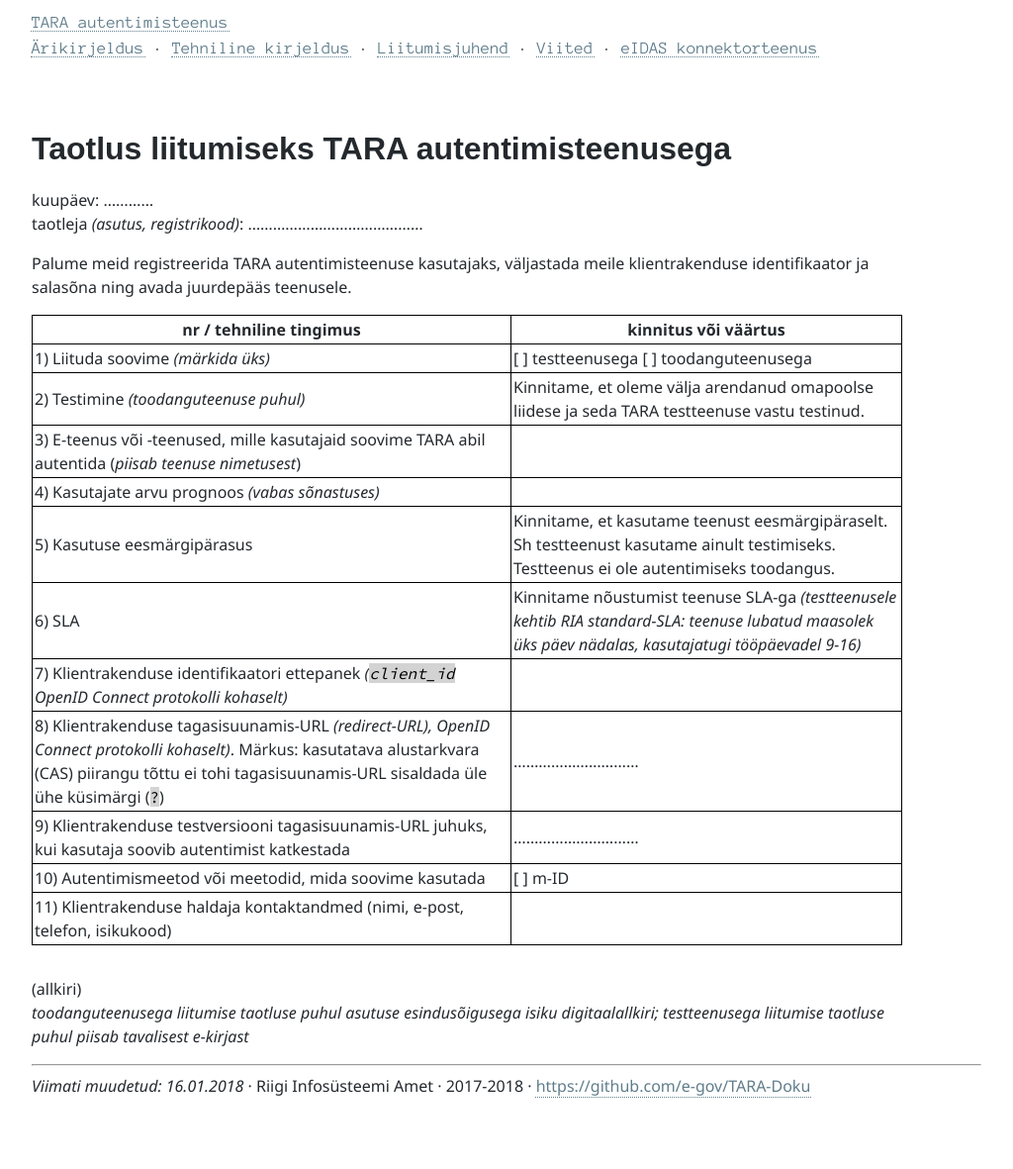
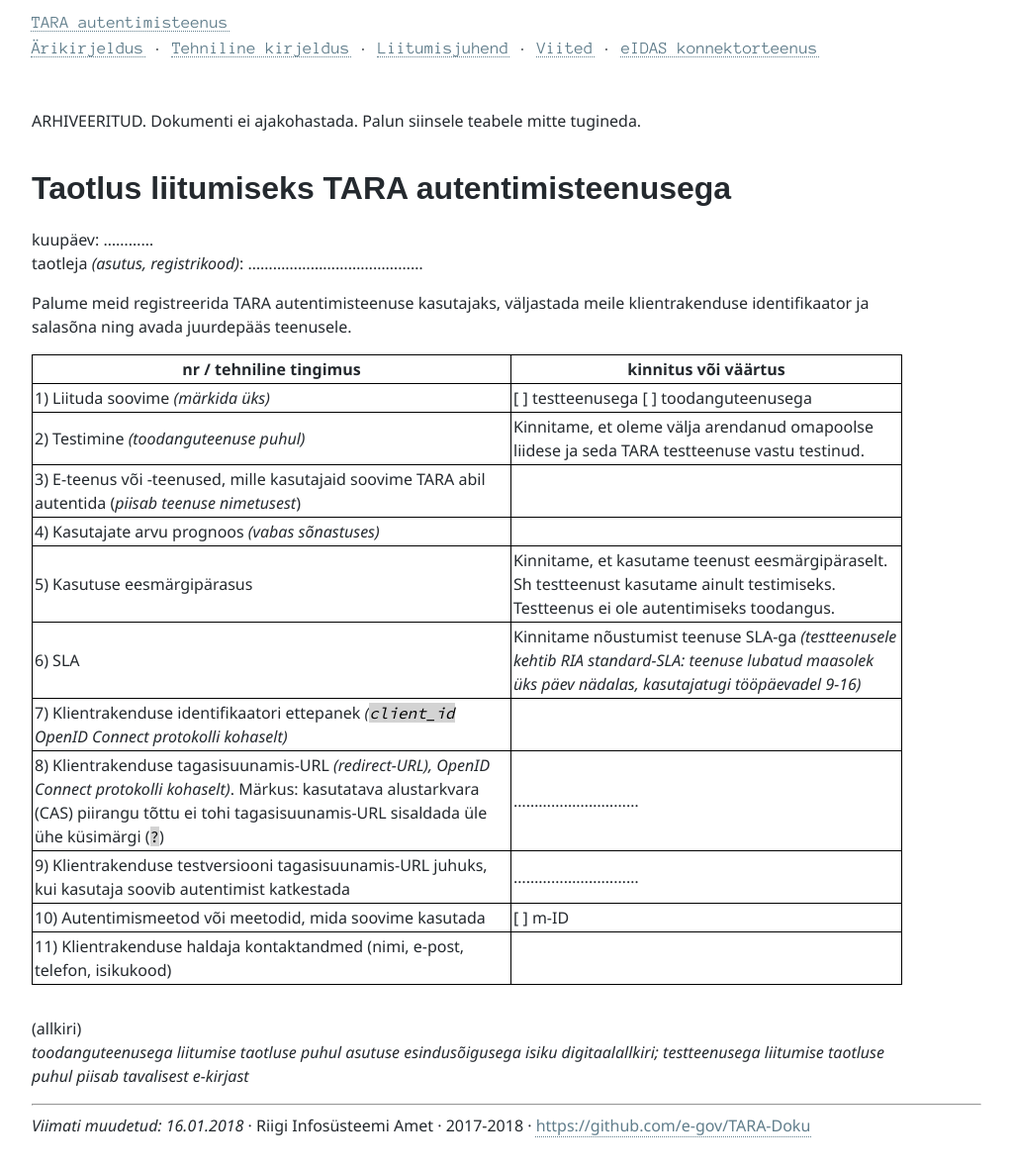
Before and after one commit to e-gov/TARA-Doku, a Jekyll site: the page built from TaotluseVorm.md, in a window 1280 px wide. Shown: the whole page at 99% size, without its empty margins (0-1024 px from the left). Built offline with Jekyll 4.4.1, drawn with Linux system fonts in a browser that asks for light colours; our own code applies the rules of GitHub Pages for plain Markdown files; before the commit the page ends 1141 px from its top, so only the background shows below that.

Commit message:
Arhiveerimismärked lisatud.

```diff
--- a/TaotluseVorm.md
+++ b/TaotluseVorm.md
@@ -1,6 +1,9 @@
 ---
 permalink: TaotluseVorm
 ---
+
+ARHIVEERITUD. Dokumenti ei ajakohastada. Palun siinsele teabele mitte tugineda.
+{:.kastigateade}
 
 # Taotlus liitumiseks TARA autentimisteenusega
 
```
Also changed, not shown: SLATest.md (+3 -0 lines).
